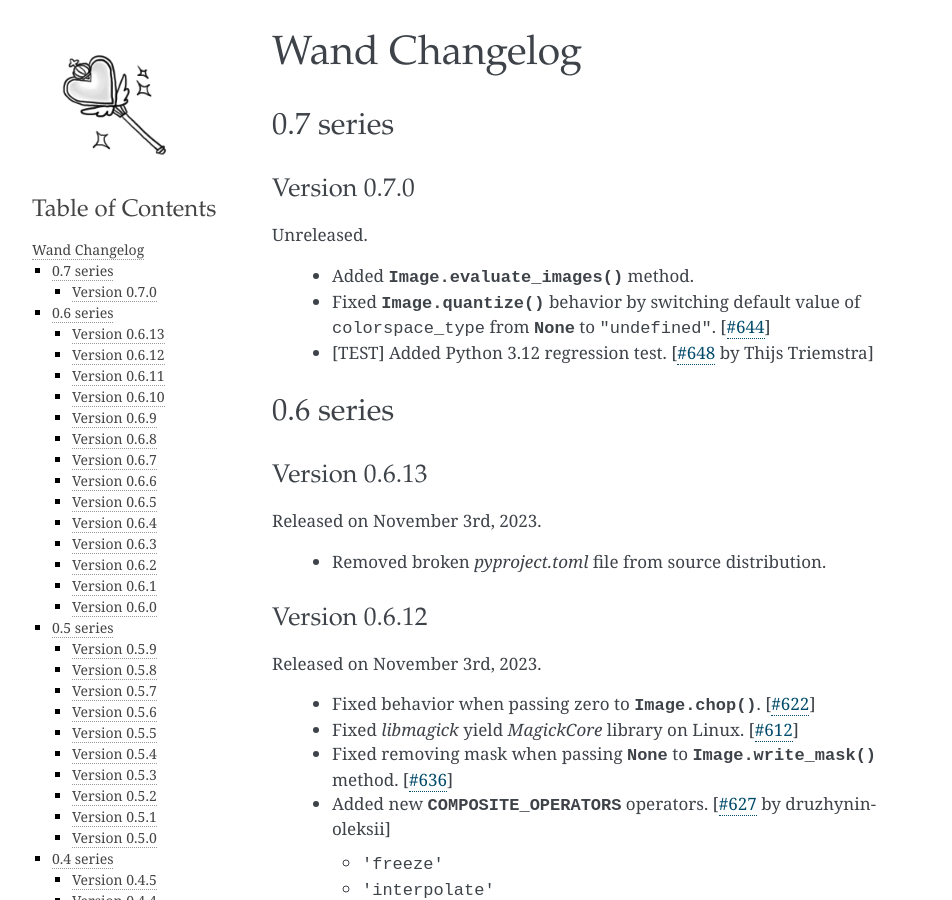
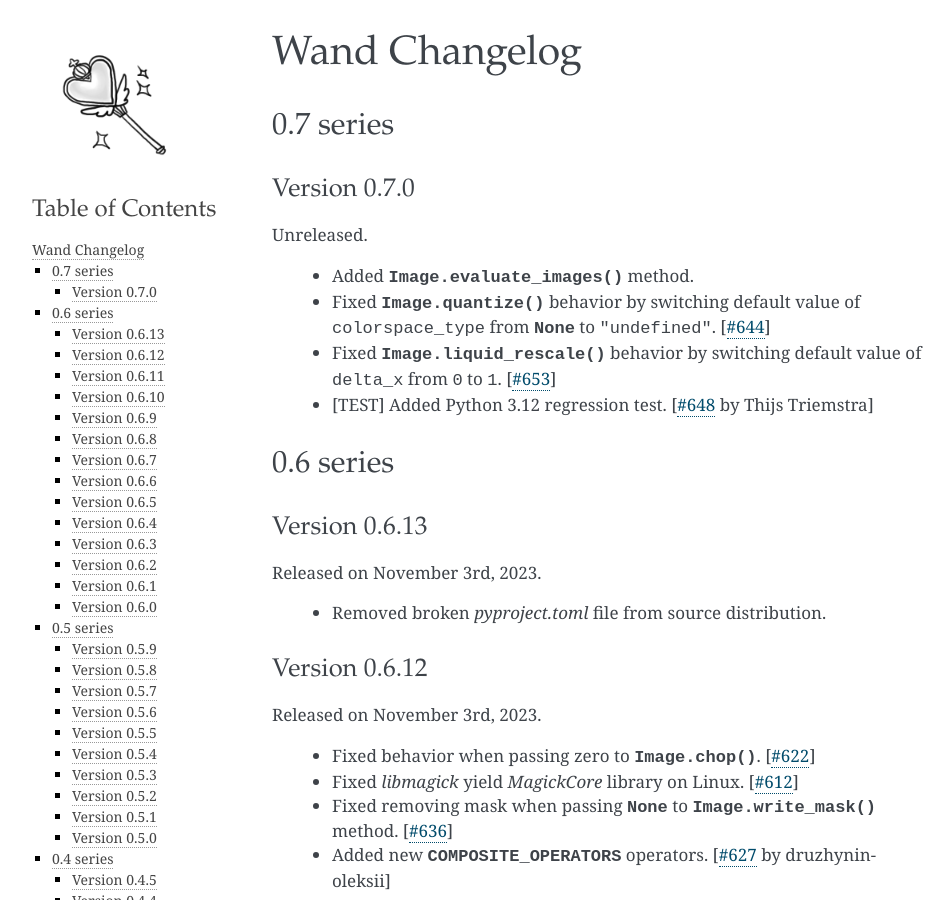
Before and after one commit to emcconville/wand, a Sphinx documentation site: the page built from docs/changes.rst, in a window 1280 px wide and 900 px high. Shown: the whole window, without its empty margins (148-1100 px from the left). Built offline with Sphinx 7.4.7, drawn with Linux system fonts in a browser that asks for light colours; some web fonts are replaced; the version number could not be read and is left out.

Commit message:
Updated changelog for issue #653

```diff
--- a/docs/changes.rst
+++ b/docs/changes.rst
@@ -17,6 +17,8 @@ Unreleased.
  - Added :meth:`Image.evaluate_images() <wand.image.BaseImage.evaluate_images>` method.
  - Fixed :meth:`Image.quantize() <wand.image.BaseImage.quantize>` behavior by switching
    default value of ``colorspace_type`` from :const:`None` to ``"undefined"``. [:issue:`644`]
+ - Fixed :meth:`Image.liquid_rescale() <wand.image.BaseImage.liquid_rescale>` behavior
+   by switching default value of ``delta_x`` from ``0`` to ``1``. [:issue:`653`]
  - [TEST] Added Python 3.12 regression test. [:issue:`648` by Thijs Triemstra]
 
 
```
